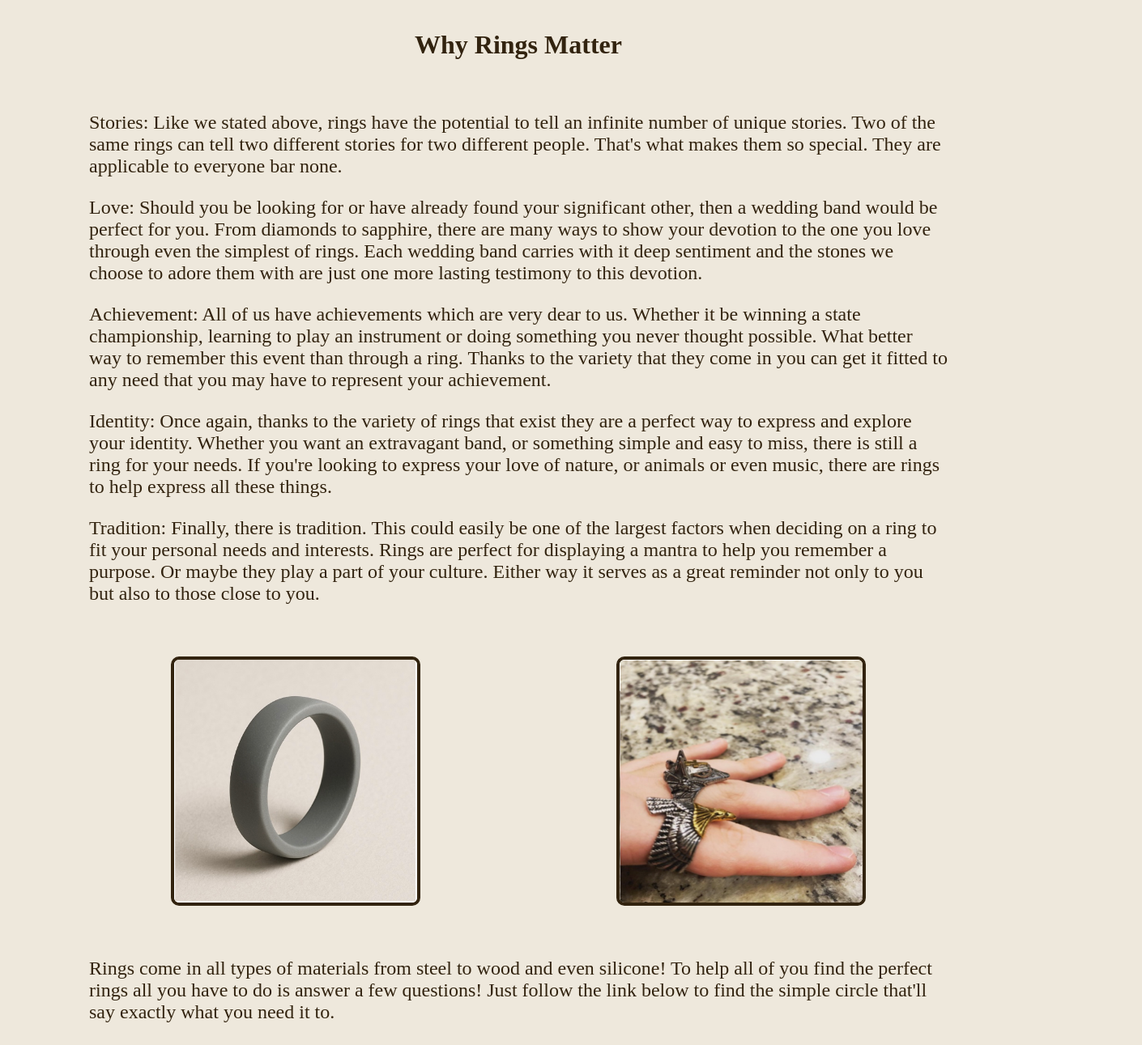
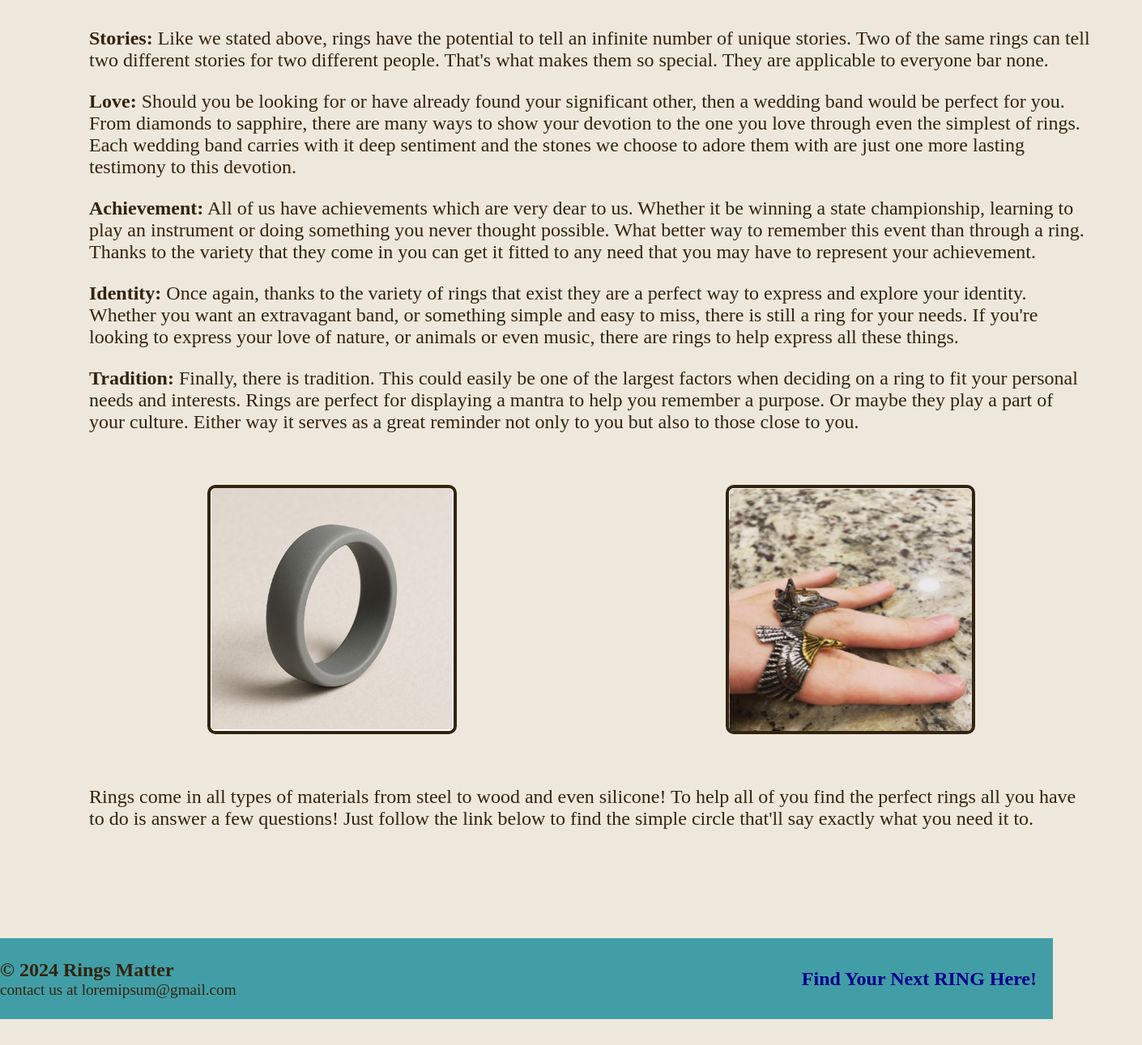
Before and after one commit to Leone2004/WDD130-Sanderson, a plain HTML site: page index.html in a window 1280 px wide. Shown: the part 780-2071 px from the top of the page at 81% size, 1410 px wide, since content can reach past the window. After the commit the page ends 2039 px from the top, so only its background shows below. Drawn offline with Linux system fonts and the light colour scheme.

Commit message:
css and html changes

```diff
--- a/Sanderson.css
+++ b/Sanderson.css
@@ -65,17 +65,15 @@ header nav a:hover {
     transition: all 0.5s ease;
 }
 
-body{
+body {
     background-color: #EEE8DC;
+    margin: 0;
+    padding: 0;
+}
+
+.container {
     margin: 50px;
     padding: 40px;
-}
-
-footer{
-    background-color: #EEE8DC;
-}
-
-main {
     background-color: #EEE8DC;
     height: 100%;
     width: 100%;
@@ -85,6 +83,13 @@ main {
     grid-template-rows: repeat(5, auto);
     justify-items: center;
     align-items: center;
+}
+
+main {
+    background-color: #EEE8DC;
+    height: 100%;
+    width: 100%;
+    margin-top: 75px;
 }
 
 main p{
@@ -141,3 +146,44 @@ main #three{
     grid-column: 2;
     grid-row: 4;
 }
+footer{
+    background-color: #429ea6;
+    width: 100vw;
+    height: 100px;
+    display: flex;
+    justify-content: space-between;
+    align-items: center;
+    color: #32230F;
+    font-size: 1.5em;
+    text-align: center;
+    margin-top: 20px;
+    padding: 0 20px;
+    position: relative;
+    left: 50%;
+    right: 50%;
+    transform: translateX(-50%);
+}
+
+footer .left-content {
+    display: flex;
+    flex-direction: column;
+    align-items: flex-start;
+}
+
+footer h6{
+    color: #32230F;
+    margin: 0;
+    font-size: 1em;
+}
+
+footer p{
+    color: #32230F;
+    margin: 0;
+    font-size: 0.8em;
+}
+
+footer a{
+    color: darkblue;
+    text-decoration: none;
+    font-weight: bold;
+}
--- a/index.html
+++ b/index.html
@@ -13,11 +13,12 @@
     <h1>Rings Matter</h1>
     <nav>
         <a href="index.html">HOME</a>
-        <a href="aboutus.html">About Us</a>
+        <a href="aboutus.html">ABOUT US</a>
         <a href="page3.html">PAGE3</a>
     </nav>
 </header>
 <main>
+  <div class="container">
     <section id="purpose">
         <p>RingsMatter is dedicated to exploring the cultural, emotional, and personal
         significance of rings. More than just fashion accessories, rings have the potential to tell
@@ -29,29 +30,29 @@
     </section>
     <h2>Why Rings Matter</h2>
     <section id="stories"><p>
-Stories: Like we stated above, rings have the potential to tell an infinite number of unique stories.
+    <b>Stories:</b> Like we stated above, rings have the potential to tell an infinite number of unique stories.
         Two of the same rings can tell two different stories for two different people. That's what makes
         them so special. They are applicable to everyone bar none.</p>
     <p>
-Love: Should you be looking for or have already found your significant other, then a wedding band would be
+    <b>Love:</b> Should you be looking for or have already found your significant other, then a wedding band would be
         perfect for you. From diamonds to sapphire, there are many ways to show your devotion to the one you love
         through even the simplest of rings. Each wedding band carries with it deep sentiment and the stones we
         choose to adore them with are just one more lasting testimony to this devotion.
     </p>
     <p>
-Achievement: All of us have achievements which are very dear to us. Whether it be winning a state
+    <b>Achievement:</b> All of us have achievements which are very dear to us. Whether it be winning a state
         championship, learning to play an instrument or doing something you never thought possible. What better
         way to remember this event than through a ring. Thanks to the variety that they come in you can get it
         fitted to any need that you may have to represent your achievement.
     </p>
     <p>
-Identity: Once again, thanks to the variety of rings that exist they are a perfect way to express and
+    <b>Identity:</b> Once again, thanks to the variety of rings that exist they are a perfect way to express and
         explore your identity. Whether you want an extravagant band, or something simple and easy to miss, there
         is still a ring for your needs. If you're looking to express your love of nature, or animals or even music,
         there are rings to help express all these things.
     </p>
     <p>
-Tradition: Finally, there is tradition. This could easily be one of the largest factors when deciding
+    <b>Tradition:</b> Finally, there is tradition. This could easily be one of the largest factors when deciding
         on a ring to fit your personal needs and interests. Rings are perfect for displaying a mantra to help you
         remember a purpose. Or maybe they play a part of your culture. Either way it serves as a great reminder not
         only to you but also to those close to you.</p>
@@ -66,11 +67,13 @@ link below to find the simple circle that'll say exactly what you need it to.
     <img id ="one" src="images/BrownRing.png" alt="A brown ring">
     <img id ="two" src="images/GreyRing.png" alt="A gray ring">
     <img id ="three" src="images/HandWithRings.png" alt="A ladies hand with rings">
-
+  </div>
 </main>
 <footer>
+    <div class="left-content">
         <h6>&copy; 2024 Rings Matter</h6>
         <p>contact us at loremipsum@gmail.com</p>
+    </div>
     <a href="page2.html">Find Your Next RING Here!</a>
 </footer>
 </body>
```
Also changed, not shown: Page3.html (+4 -0 lines), aboutus.html (+4 -0 lines). Lines whose indentation alone changed are shown as unchanged.
